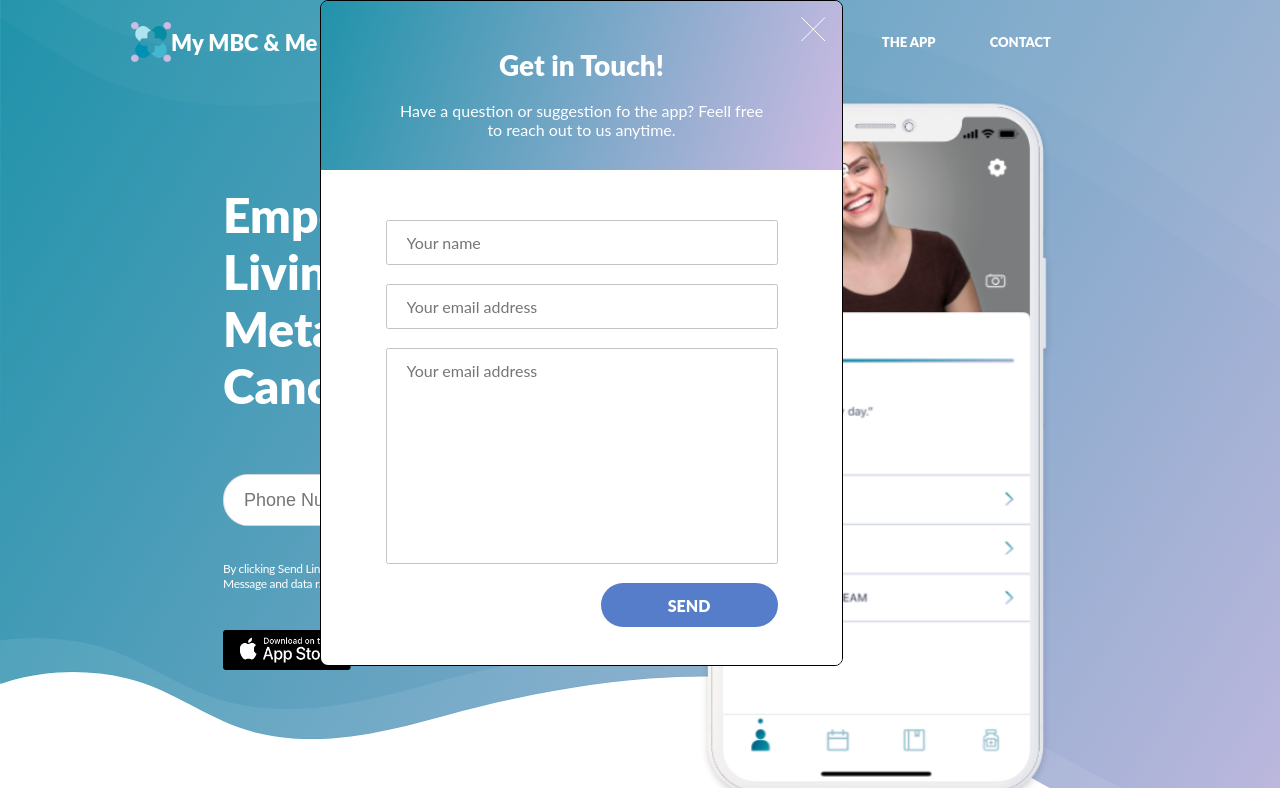
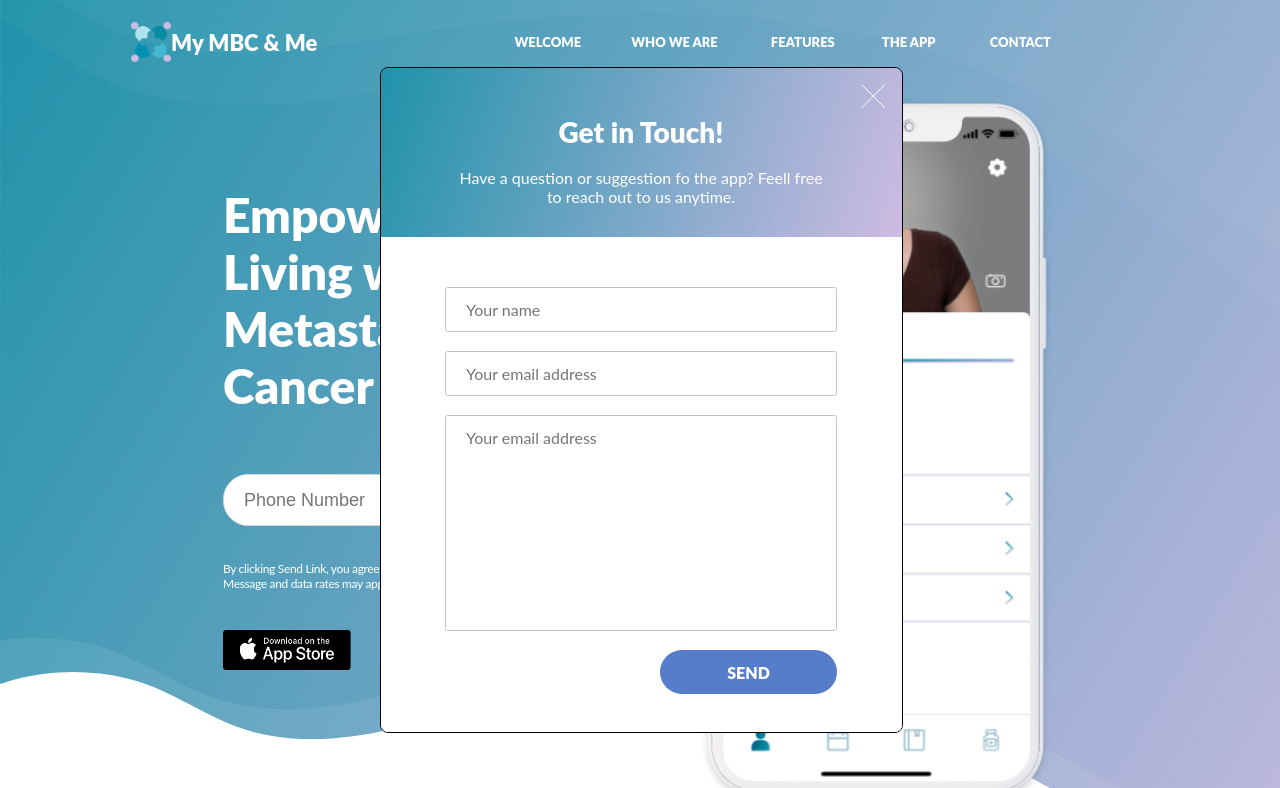
Before and after one commit to RudnickiPawel/MBC-Landing-Page, a plain HTML site: page index.html in a window 1280 px wide. Both pictures are taken after a click on the element "CONTACT". Shown: the top 788 px of the page. Drawn offline with nearby package versions, Linux system fonts and the light colour scheme.

Commit message:
modal blocks scrolling correctly

```diff
--- a/components/modal/modal.sass
+++ b/components/modal/modal.sass
@@ -1,7 +1,7 @@
 .modal
   position: absolute
-  top: 0
-  left: 25%
+  top: calc(50% - 333px)
+  left: calc(50% - 260.5px)
   width: 100%
   max-width: 521px
   color: #fff
@@ -9,6 +9,8 @@
   border: 1px solid #000
   border-radius: 8px
   overflow: hidden
+  z-index: 100
+  display: none
 
   &__top-container
     background-image: linear-gradient(109deg, #078da2 -14%, #cebbe3 100%)
--- a/main.js
+++ b/main.js
@@ -1,11 +1,17 @@
 $(document).ready(function () {
+    var isModalOn = false;
+
   //hiding modal when cross clicked
     $('.modal__close').click(function() {
       $('.modal')[0].style.display = 'none';
+      isModalOn = false;
+      toggleScrolling(isModalOn);
     });
   //showing modal when CONTACT on header nav clicked
     $('.header__nav-category--contact').click(function() {
       $('.modal')[0].style.display = 'block';
+      isModalOn = true;
+      toggleScrolling(isModalOn);
     });
 
   //adding slick carousel to header phone images
@@ -124,6 +130,14 @@ function displayTabItem(event, content_class) {
     content_to_display[i].style.display = "flex";
   event.currentTarget.className += " active";
 }
+//blocking scrolling on page when modal is on
+function toggleScrolling(isModalOn) {
+  if(isModalOn == true){
+    $("body").css({"overflow":"hidden"});
+  }
+  else
+    $("body").css({"overflow":"visible"});
+}
 
 //removing active class from links in app-preview
 function removeActiveFromAll() {
```
Also changed, not shown: components/modal/modal.css, styles.css.
